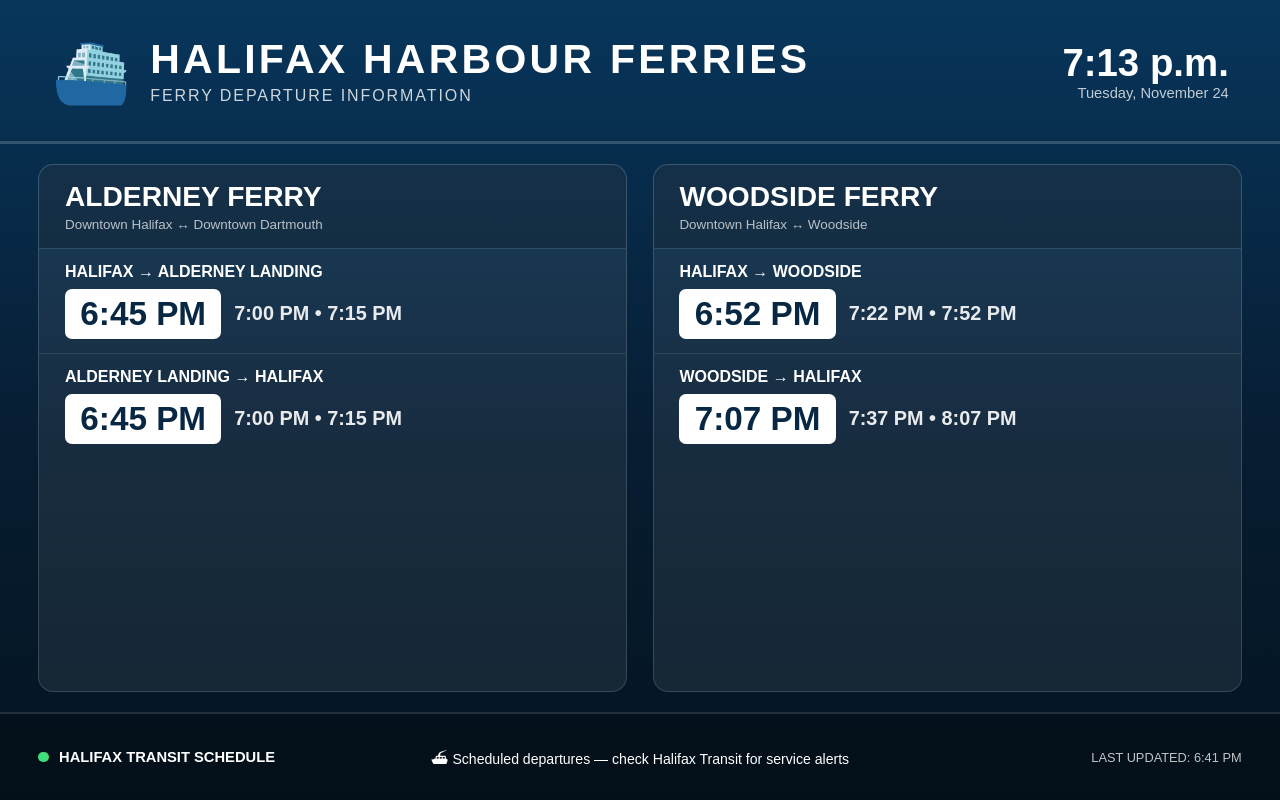
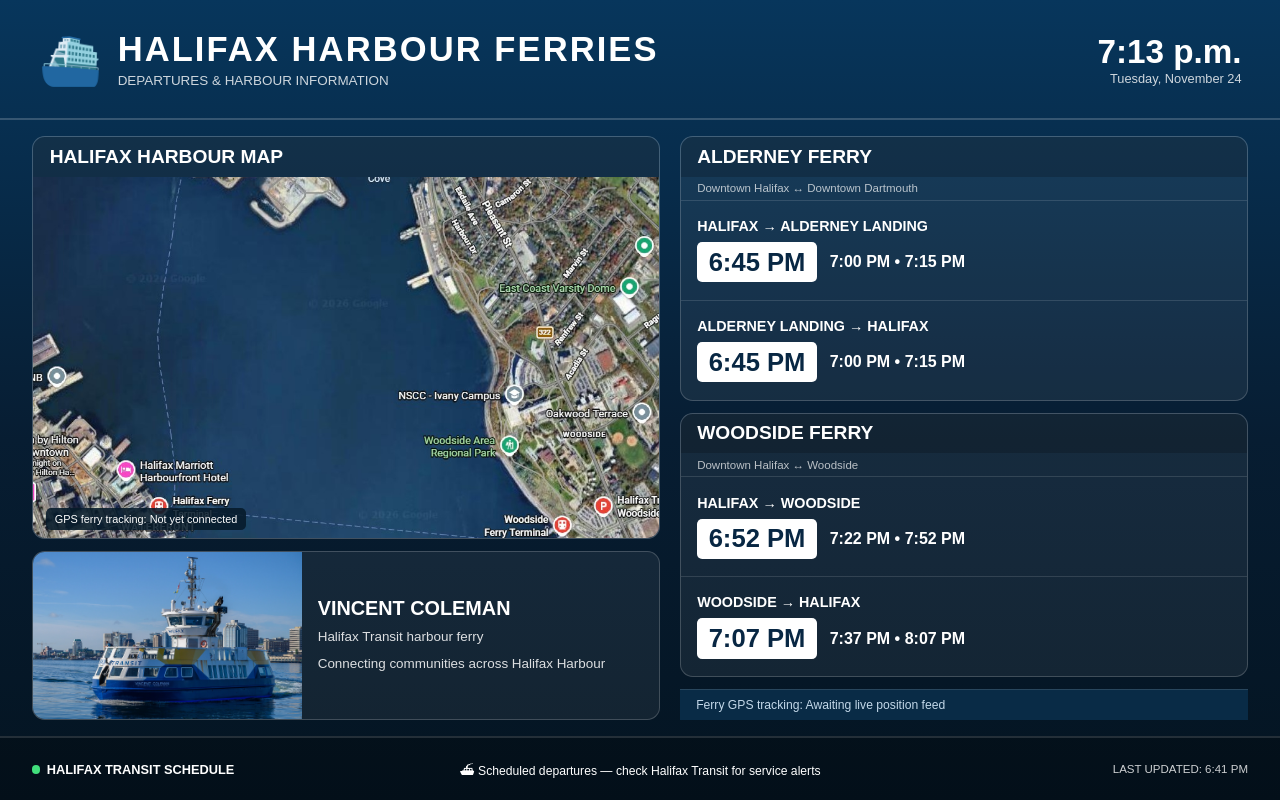
Before and after one commit to mainline123/Halifax-Ferry-Board, a plain HTML site: page index.html in a window 1280 px wide. Drawn offline with Linux system fonts and the light colour scheme.

Commit message:
Refactor HTML and CSS for improved readability

```diff
--- a/index.html
+++ b/index.html
@@ -5,436 +5,257 @@
 <meta charset="UTF-8">
 <meta name="viewport" content="width=device-width, initial-scale=1.0">
 <title>Halifax Harbour Ferries</title>
-
 <style>
-* {
-    box-sizing: border-box;
+*{box-sizing:border-box}
+html,body{
+ margin:0;width:100%;height:100%;overflow:hidden;
+ font-family:Arial,Helvetica,sans-serif;
+ background:#071d32;color:white
 }
-
-html, body {
-    margin: 0;
-    width: 100%;
-    height: 100%;
-    overflow: hidden;
-    font-family: Arial, Helvetica, sans-serif;
-    background: #071d32;
-    color: white;
+.board{
+ width:100vw;height:100vh;display:flex;flex-direction:column;
+ background:linear-gradient(180deg,#07365c,#071d32 55%,#041421)
 }
-
-.board {
-    width: 100vw;
-    height: 100vh;
-    display: flex;
-    flex-direction: column;
-    background:
-        linear-gradient(180deg, #07365c 0%, #071d32 55%, #041421 100%);
+.header{
+ height:15vh;flex-shrink:0;display:flex;align-items:center;
+ justify-content:space-between;padding:0 3vw;
+ border-bottom:2px solid #ffffff30
 }
-
-/* HEADER */
-
-.header {
-    height: 18vh;
-    display: flex;
-    align-items: center;
-    justify-content: space-between;
-    padding: 0 4vw;
-    border-bottom: 3px solid rgba(255,255,255,.18);
+.title-area{display:flex;align-items:center;gap:1.2vw}
+.ferry-icon{font-size:4vw}
+.title{font-size:2.7vw;font-weight:800;letter-spacing:.06em}
+.subtitle{font-size:1.05vw;opacity:.8;margin-top:.5vh}
+.clock{text-align:right}
+.time{font-size:2.6vw;font-weight:700}
+.date{font-size:1vw;opacity:.8}
+.content{
+ flex:1;min-height:0;display:grid;
+ grid-template-columns:1.05fr .95fr;
+ gap:1.5vw;padding:2vh 2.5vw
 }
-
-.title-area {
-    display: flex;
-    align-items: center;
-    gap: 1.5vw;
+.left,.right{min-height:0;display:flex;flex-direction:column;gap:1.5vh}
+.panel{
+ background:#ffffff10;border:1px solid #ffffff30;
+ border-radius:1vw;overflow:hidden
 }
-
-.ferry-icon {
-    font-size: 5vw;
+.panel-heading{
+ padding:1.1vh 1.3vw;background:#00000030;
+ font-size:1.5vw;font-weight:800
 }
-
-.title {
-    font-size: 3.2vw;
-    font-weight: 800;
-    letter-spacing: .08em;
+.map-panel{flex:1;display:flex;flex-direction:column;min-height:0}
+.map-wrap{flex:1;position:relative;min-height:0;background:#123e5d}
+.map-wrap img{
+ width:100%;height:100%;object-fit:cover;object-position:center
 }
-
-.subtitle {
-    margin-top: .4vh;
-    font-size: 1.25vw;
-    opacity: .8;
-    letter-spacing: .12em;
+.map-label{
+ position:absolute;bottom:1vh;left:1vw;
+ background:#061b2be0;border-radius:.4vw;
+ padding:.6vh .7vw;font-size:.85vw
 }
-
-.clock {
-    text-align: right;
+.photo-panel{height:29%;display:flex;min-height:0}
+.photo-panel img{width:43%;height:100%;object-fit:cover}
+.photo-caption{
+ flex:1;padding:1.4vh 1.2vw;
+ display:flex;flex-direction:column;justify-content:center;gap:1vh
 }
-
-.time {
-    font-size: 3vw;
-    font-weight: 700;
+.photo-caption strong{font-size:1.55vw}
+.photo-caption span{font-size:1.05vw;line-height:1.4;opacity:.85}
+.route-panel{flex:1;display:flex;flex-direction:column}
+.route-subtitle{
+ padding:.7vh 1.3vw;font-size:.9vw;opacity:.7
 }
-
-.date {
-    font-size: 1.15vw;
-    opacity: .75;
+.direction{
+ flex:1;padding:1.2vh 1.3vw;
+ border-top:1px solid #ffffff20;
+ display:flex;flex-direction:column;justify-content:center
 }
-
-/* ROUTES */
-
-.routes {
-    flex: 1;
-    display: grid;
-    grid-template-columns: 1fr 1fr;
-    gap: 2vw;
-    padding: 2.5vh 3vw;
+.direction-title{font-size:1.12vw;font-weight:700;margin-bottom:1vh}
+.departures{display:flex;align-items:center;gap:1vw}
+.next{
+ font-size:2vw;font-weight:800;background:white;color:#082743;
+ padding:.7vh .9vw;border-radius:.4vw;white-space:nowrap
 }
-
-.route-card {
-    background: rgba(255,255,255,.07);
-    border: 1px solid rgba(255,255,255,.15);
-    border-radius: 1.2vw;
-    overflow: hidden;
-    display: flex;
-    flex-direction: column;
+.following{font-size:1.25vw;font-weight:600;white-space:nowrap}
+.tracking{
+ padding:1vh 1.3vw;background:#092b46;
+ border-top:1px solid #ffffff20;
+ font-size:.95vw;color:#c3d8e9
 }
-
-.route-header {
-    padding: 2vh 2vw;
-    background: rgba(0,0,0,.18);
+.footer{
+ height:8vh;flex-shrink:0;display:grid;
+ grid-template-columns:1fr 2fr 1fr;
+ align-items:center;padding:0 2.5vw;
+ background:#00000040;border-top:2px solid #ffffff20
 }
-
-.route-name {
-    font-size: 2.2vw;
-    font-weight: 800;
+.source{font-size:1vw;font-weight:700}
+.dot{
+ display:inline-block;width:.65vw;height:.65vw;
+ background:#41df7c;border-radius:50%;margin-right:.5vw
 }
-
-.route-description {
-    font-size: 1.05vw;
-    margin-top: .5vh;
-    opacity: .7;
-}
-
-.direction {
-    padding: 1.7vh 2vw;
-    border-top: 1px solid rgba(255,255,255,.1);
-}
-
-.direction-title {
-    font-size: 1.25vw;
-    font-weight: 700;
-    margin-bottom: 1vh;
-}
-
-.departures {
-    display: flex;
-    align-items: center;
-    gap: 1vw;
-}
-
-.next {
-    font-size: 2.6vw;
-    font-weight: 800;
-    background: white;
-    color: #082743;
-    padding: .8vh 1.2vw;
-    border-radius: .55vw;
-    white-space: nowrap;
-}
-
-.following {
-    font-size: 1.55vw;
-    font-weight: 600;
-    opacity: .9;
-    white-space: nowrap;
-}
-
-/* FOOTER */
-
-.footer {
-    height: 11vh;
-    display: grid;
-    grid-template-columns: 1fr 2fr 1fr;
-    align-items: center;
-    padding: 0 3vw;
-    background: rgba(0,0,0,.25);
-    border-top: 2px solid rgba(255,255,255,.12);
-}
-
-.live {
-    font-size: 1.15vw;
-    font-weight: 700;
-}
-
-.dot {
-    display: inline-block;
-    width: .8vw;
-    height: .8vw;
-    background: #41df7c;
-    border-radius: 50%;
-    margin-right: .5vw;
-}
-
-.alert {
-    text-align: center;
-    font-size: 1.1vw;
-}
-
-.updated {
-    text-align: right;
-    font-size: 1vw;
-    opacity: .75;
-}
-
-.loading {
-    opacity: .65;
-}
+.alert{text-align:center;font-size:.95vw}
+.updated{text-align:right;font-size:.9vw;opacity:.8}
 </style>
 </head>
-
 <body>
-
 <div class="board">
 
 <header class="header">
-
  <div class="title-area">
   <div class="ferry-icon">⛴️</div>
-
   <div>
    <div class="title">HALIFAX HARBOUR FERRIES</div>
-                <div class="subtitle">FERRY DEPARTURE INFORMATION</div>
+   <div class="subtitle">DEPARTURES & HARBOUR INFORMATION</div>
   </div>
  </div>
-
  <div class="clock">
   <div class="time" id="clock">--:--</div>
   <div class="date" id="date">Loading...</div>
  </div>
-
 </header>
 
-    <main class="routes">
+<main class="content">
 
-        <!-- ALDERNEY -->
+ <div class="left">
+  <section class="panel map-panel">
+   <div class="panel-heading">HALIFAX HARBOUR MAP</div>
+   <div class="map-wrap">
+    <img src="ferry%20route.jpg" alt="Halifax Harbour ferry route map">
+    <div class="map-label" id="map-status">
+     GPS ferry tracking: Not yet connected
+    </div>
+   </div>
+  </section>
 
-        <section class="route-card">
+  <section class="panel photo-panel">
+   <img
+    src="Halifax-Transit-Harbour-Ferry-Vincent-Coleman-2217923387.jpg"
+    alt="Halifax Transit Vincent Coleman ferry">
+   <div class="photo-caption">
+    <strong>VINCENT COLEMAN</strong>
+    <span>Halifax Transit harbour ferry</span>
+    <span>Connecting communities across Halifax Harbour</span>
+   </div>
+  </section>
+ </div>
 
-            <div class="route-header">
-                <div class="route-name">ALDERNEY FERRY</div>
-                <div class="route-description">
-                    Downtown Halifax ↔ Downtown Dartmouth
+ <div class="right">
+
+  <section class="panel route-panel">
+   <div class="panel-heading">ALDERNEY FERRY</div>
+   <div class="route-subtitle">Downtown Halifax ↔ Downtown Dartmouth</div>
+
+   <div class="direction">
+    <div class="direction-title">HALIFAX → ALDERNEY LANDING</div>
+    <div class="departures">
+     <div class="next" id="ha1">--:--</div>
+     <div class="following" id="ha2">--:-- • --:--</div>
     </div>
    </div>
 
    <div class="direction">
-
-                <div class="direction-title">
-                    HALIFAX → ALDERNEY LANDING
-                </div>
-
+    <div class="direction-title">ALDERNEY LANDING → HALIFAX</div>
     <div class="departures">
-                    <div class="next loading" id="ha1">--:--</div>
-                    <div class="following loading" id="ha2">
-                        --:-- &nbsp; • &nbsp; --:--
+     <div class="next" id="ah1">--:--</div>
+     <div class="following" id="ah2">--:-- • --:--</div>
     </div>
    </div>
+  </section>
 
-            </div>
+  <section class="panel route-panel">
+   <div class="panel-heading">WOODSIDE FERRY</div>
+   <div class="route-subtitle">Downtown Halifax ↔ Woodside</div>
 
    <div class="direction">
-
-                <div class="direction-title">
-                    ALDERNEY LANDING → HALIFAX
-                </div>
-
+    <div class="direction-title">HALIFAX → WOODSIDE</div>
     <div class="departures">
-                    <div class="next loading" id="ah1">--:--</div>
-                    <div class="following loading" id="ah2">
-                        --:-- &nbsp; • &nbsp; --:--
-                    </div>
-                </div>
-
-            </div>
-
-        </section>
-
-        <!-- WOODSIDE -->
-
-        <section class="route-card">
-
-            <div class="route-header">
-                <div class="route-name">WOODSIDE FERRY</div>
-                <div class="route-description">
-                    Downtown Halifax ↔ Woodside
+     <div class="next" id="hw1">--:--</div>
+     <div class="following" id="hw2">--:-- • --:--</div>
     </div>
    </div>
 
    <div class="direction">
+    <div class="direction-title">WOODSIDE → HALIFAX</div>
+    <div class="departures">
+     <div class="next" id="wh1">--:--</div>
+     <div class="following" id="wh2">--:-- • --:--</div>
+    </div>
+   </div>
+  </section>
 
-                <div class="direction-title">
-                    HALIFAX → WOODSIDE
-                </div>
-
-                <div class="departures">
-                    <div class="next loading" id="hw1">--:--</div>
-                    <div class="following loading" id="hw2">
-                        --:-- &nbsp; • &nbsp; --:--
-                    </div>
+  <div class="tracking" id="tracking-status">
+   Ferry GPS tracking: Awaiting live position feed
   </div>
 
  </div>
-
-            <div class="direction">
-
-                <div class="direction-title">
-                    WOODSIDE → HALIFAX
-                </div>
-
-                <div class="departures">
-                    <div class="next loading" id="wh1">--:--</div>
-                    <div class="following loading" id="wh2">
-                        --:-- &nbsp; • &nbsp; --:--
-                    </div>
-                </div>
-
-            </div>
-
-        </section>
-
 </main>
 
 <footer class="footer">
-
-        <div class="live">
-            <span class="dot"></span>
-            HALIFAX TRANSIT SCHEDULE
-        </div>
-
+ <div class="source"><span class="dot"></span>HALIFAX TRANSIT SCHEDULE</div>
  <div class="alert" id="alert">
   ⛴ Scheduled times — check service alerts before travelling
  </div>
-
  <div class="updated">
-            LAST UPDATED:
-            <span id="updated">--:--</span>
+  LAST UPDATED: <span id="updated">--:--</span>
  </div>
-
 </footer>
 
 </div>
 
 <script>
-
-/* HALIFAX CLOCK */
-
-function updateClock() {
-
-    const now = new Date();
-
-    const time = now.toLocaleTimeString("en-CA", {
-        timeZone: "America/Halifax",
-        hour: "numeric",
-        minute: "2-digit"
+function updateClock(){
+ const now=new Date();
+ document.getElementById("clock").textContent=
+  now.toLocaleTimeString("en-CA",{
+   timeZone:"America/Halifax",hour:"numeric",minute:"2-digit"
   });
-
-    const date = now.toLocaleDateString("en-CA", {
-        timeZone: "America/Halifax",
-        weekday: "long",
-        month: "long",
-        day: "numeric"
+ document.getElementById("date").textContent=
+  now.toLocaleDateString("en-CA",{
+   timeZone:"America/Halifax",
+   weekday:"long",month:"long",day:"numeric"
   });
-
-    document.getElementById("clock").textContent = time;
-    document.getElementById("date").textContent = date;
 }
 
-updateClock();
-setInterval(updateClock, 1000);
-
-
-/* POPULATE ONE FERRY DIRECTION */
-
-function displayDepartures(times, firstId, followingId) {
-
-    const first = document.getElementById(firstId);
-    const following = document.getElementById(followingId);
-
-    const departures = Array.isArray(times) ? times : [];
-
-    first.textContent = departures[0] || "—";
-
-    following.textContent = departures.length > 1
-        ? departures.slice(1, 3).join("  •  ")
-        : "No further departures";
-
-    first.classList.remove("loading");
-    following.classList.remove("loading");
+function displayDepartures(times,firstId,followingId){
+ const departures=Array.isArray(times)?times:[];
+ document.getElementById(firstId).textContent=departures[0]||"—";
+ document.getElementById(followingId).textContent=
+  departures.length>1
+   ?departures.slice(1,3).join("  •  ")
+   :"No further departures";
 }
 
+async function loadFerryData(){
+ try{
+  const response=await fetch("ferries.json?t="+Date.now(),{
+   cache:"no-store"
+  });
+  if(!response.ok)throw new Error("Schedule unavailable");
 
-/* LOAD SCHEDULE FROM GITHUB */
+  const data=await response.json();
 
-async function loadFerryData() {
+  displayDepartures(data.halifax_alderney,"ha1","ha2");
+  displayDepartures(data.alderney_halifax,"ah1","ah2");
+  displayDepartures(data.halifax_woodside,"hw1","hw2");
+  displayDepartures(data.woodside_halifax,"wh1","wh2");
 
-    try {
+  document.getElementById("updated").textContent=
+   data.updated||"--:--";
 
-        const response = await fetch(
-            "ferries.json?t=" + Date.now(),
-            { cache: "no-store" }
-        );
-
-        if (!response.ok) {
-            throw new Error("Unable to load ferry schedule");
-        }
-
-        const data = await response.json();
-
-        displayDepartures(
-            data.halifax_alderney,
-            "ha1",
-            "ha2"
-        );
-
-        displayDepartures(
-            data.alderney_halifax,
-            "ah1",
-            "ah2"
-        );
-
-        displayDepartures(
-            data.halifax_woodside,
-            "hw1",
-            "hw2"
-        );
-
-        displayDepartures(
-            data.woodside_halifax,
-            "wh1",
-            "wh2"
-        );
-
-        document.getElementById("updated").textContent =
-            data.updated || "--:--";
-
-        document.getElementById("alert").textContent =
+  document.getElementById("alert").textContent=
    "⛴ Scheduled departures — check Halifax Transit for service alerts";
 
-    } catch (error) {
-
-        console.error("Ferry data error:", error);
-
-        document.getElementById("alert").textContent =
+ }catch(error){
+  console.error("Ferry schedule error:",error);
+  document.getElementById("alert").textContent=
    "⚠ Ferry schedule temporarily unavailable";
  }
 }
 
-
-/* AUTOMATIC REFRESH */
+updateClock();
+setInterval(updateClock,1000);
 
 loadFerryData();
-
-setInterval(loadFerryData, 60000);
-
+setInterval(loadFerryData,60000);
 </script>
-
 </body>
 </html>
```
Lines whose indentation alone changed are shown as unchanged.
